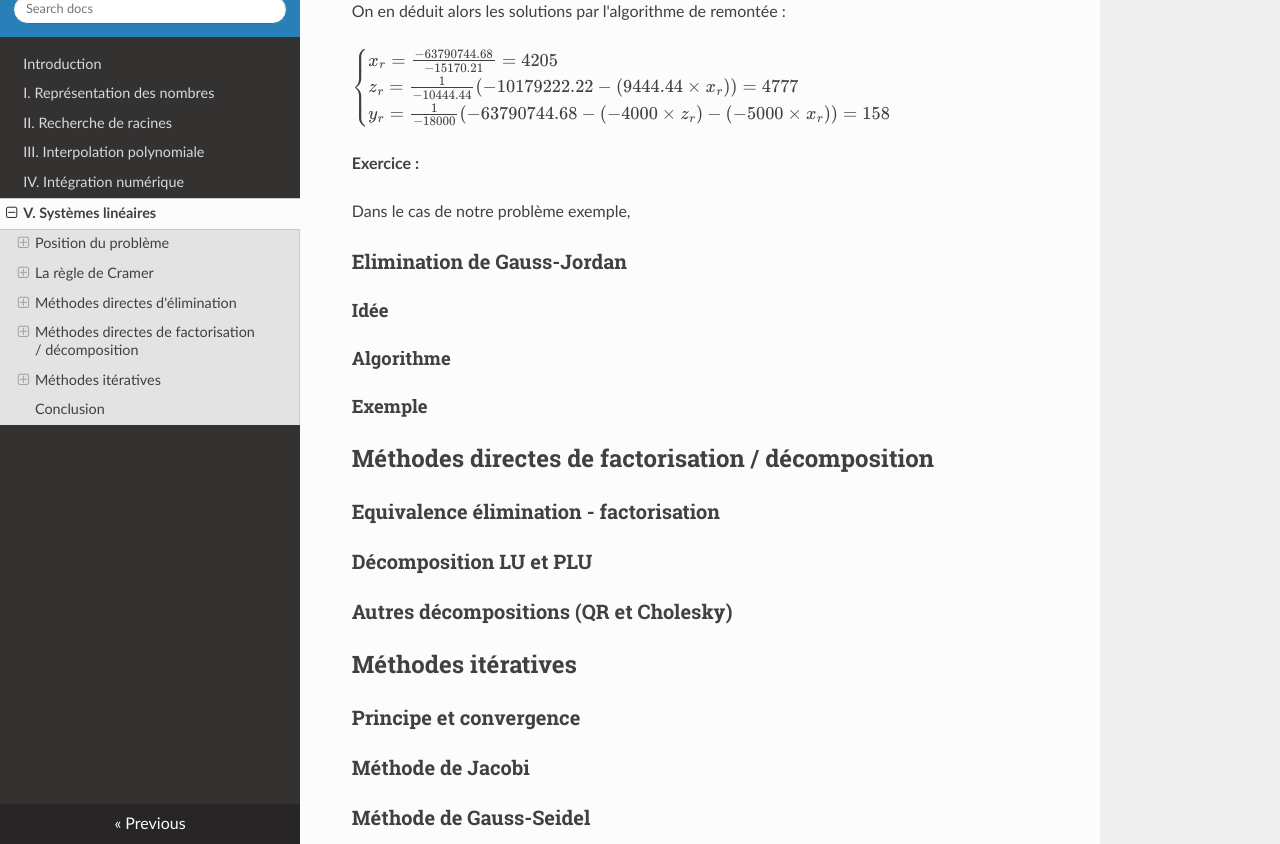
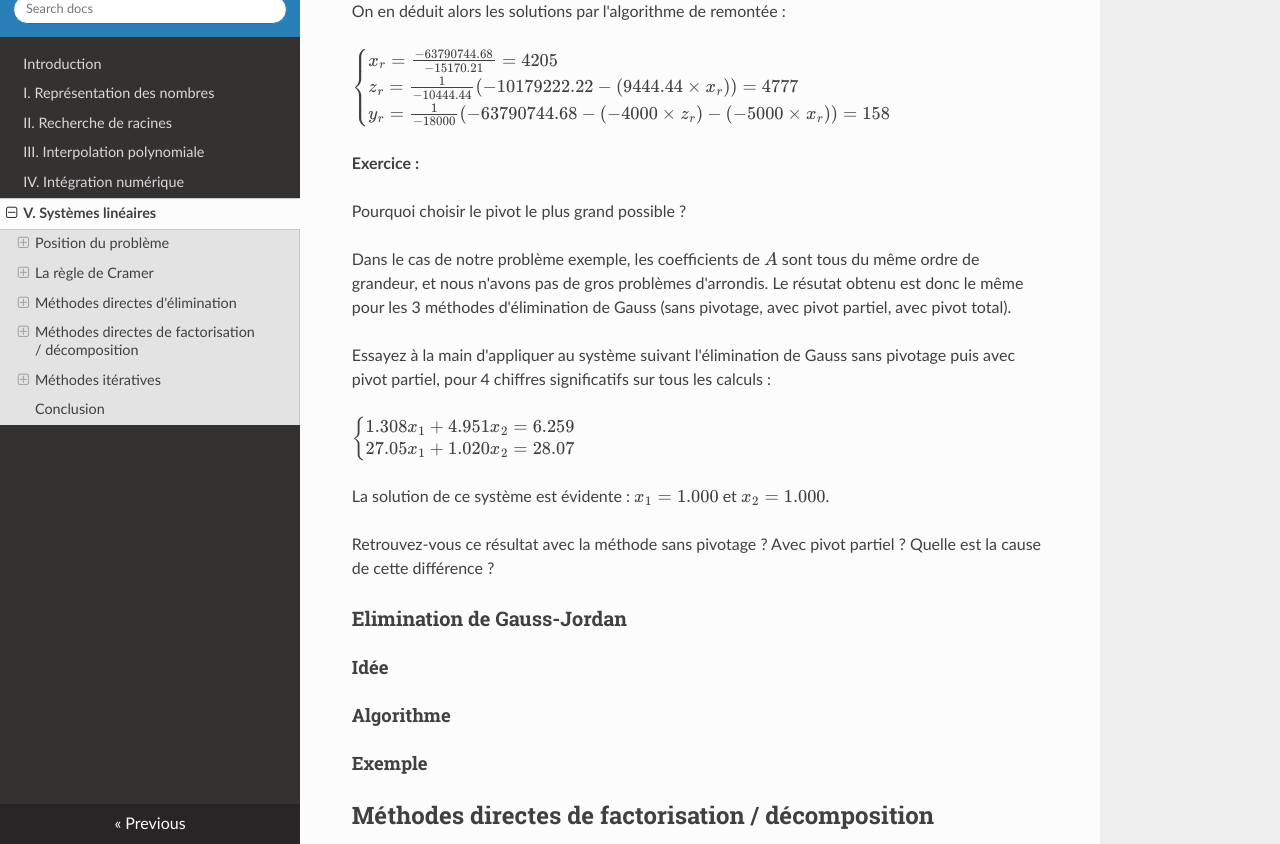
Before and after one commit to NicOudart/UVSQ_LSPH515_methodes_num, an MkDocs documentation site: the page built from docs/Chap5_Systemes_lineaires.md, in a window 1280 px wide and 900 px high, scrolled down 19556 px, cut to the strip 56-900 px from the top of the window. Built offline with MkDocs 1.6.1, drawn with Linux system fonts in a browser that asks for light colours; nearby versions of some CDN libraries.

Commit message:
-Finish the example section of the Gauss elimination in Chapter 5.

```diff
--- a/docs/Chap5_Systemes_lineaires.md
+++ b/docs/Chap5_Systemes_lineaires.md
@@ -1050,7 +1050,22 @@ y_r = \frac{1}{-18000} (-63790744.68 - (-4000 \times z_r) - (-5000 \times x_r))
 
 **Exercice :**
 
-Dans le cas de notre problème exemple,
+Pourquoi choisir le pivot le plus grand possible ?
+
+Dans le cas de notre problème exemple, les coefficients de $A$ sont tous du même ordre de grandeur, et nous n'avons pas de gros problèmes d'arrondis.
+Le résutat obtenu est donc le même pour les 3 méthodes d'élimination de Gauss (sans pivotage, avec pivot partiel, avec pivot total).
+
+Essayez à la main d'appliquer au système suivant l'élimination de Gauss sans pivotage puis avec pivot partiel, pour 4 chiffres significatifs sur tous les calculs :
+
+$\begin{cases}
+1.308 x_1 + 4.951 x_2 = 6.259\\
+27.05 x_1 + 1.020 x_2 = 28.07
+\end{cases}$
+
+La solution de ce système est évidente : $x_1 = 1.000$ et $x_2 = 1.000$.
+
+Retrouvez-vous ce résultat avec la méthode sans pivotage ? Avec pivot partiel ?
+Quelle est la cause de cette différence ?
 
 ### Elimination de Gauss-Jordan
 
```
